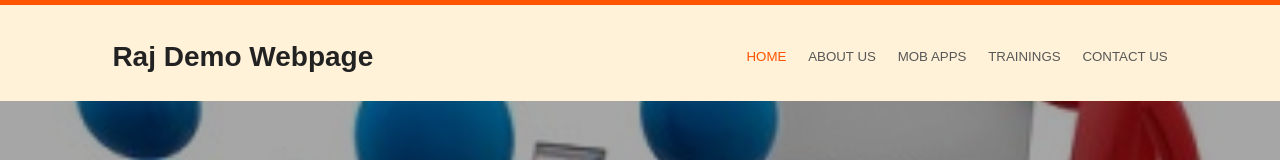
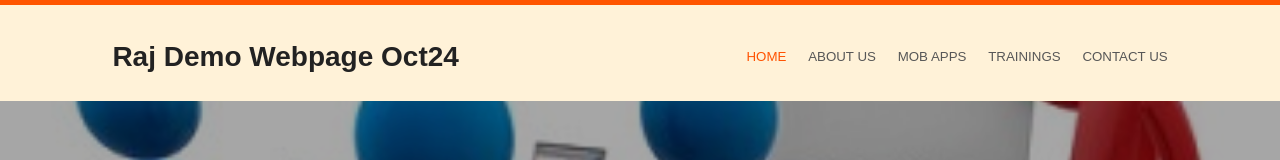
Before and after one commit to nrajkumars/TrainingWebsite, a plain HTML site: page index.html in a window 1280 px wide. Shown: the top 160 px of the page. Drawn offline with nearby package versions, Linux system fonts and the light colour scheme; some packages are replaced by stand-ins of ours.

Commit message:
Update index.html
Name change

```diff
--- a/index.html
+++ b/index.html
@@ -21,7 +21,7 @@
 			<div class="row">
 				<div class="nav-inner row-content buffer-left buffer-right even clear-after">
 					<div id="brand">
-						<h1 class="reset"><!--<img src="img/logo.png" alt="logo">--><a href=""></a>Raj Demo Webpage</h1>
+						<h1 class="reset"><!--<img src="img/logo.png" alt="logo">--><a href=""></a>Raj Demo Webpage Oct24</h1>
 					</div><!-- brand -->
 					<a id="menu-toggle" href="#"><i class="fa fa-bars fa-lg"></i></a>
 					<nav>
```
